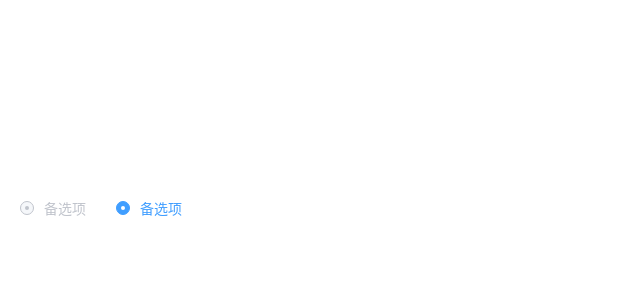
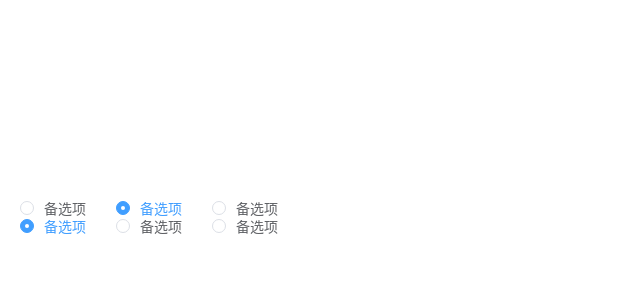
Before and after one commit to liangjiayu/ko-vue-ui, a Vue app: page / in a window 1280 px wide. Shown: the top 300 px of the page, without its empty margins (0-640 px from the left). Built offline with nearby package versions, Linux system fonts and the light colour scheme.

Commit message:
feature: 单选组组件

```diff
--- a/examples/App.vue
+++ b/examples/App.vue
@@ -14,7 +14,7 @@
 // import demo from '../src/components/message/demo';
 // import demo from '../src/components/alert/demo';
 // import demo from '../src/components/row/demo';
-import demo from '../src/components/radio/demo';
+import demo from '../src/components/radio-group/demo';
 
 export default {
   name: 'App',
--- /dev/null
+++ b/src/components/radio-group/demo.vue
@@ -0,0 +1,23 @@
+<template>
+  <div>
+    <ko-radio-group v-model="radio">
+      <ko-radio :label="3">备选项</ko-radio>
+      <ko-radio :label="6">备选项</ko-radio>
+      <ko-radio :label="9">备选项</ko-radio>
+    </ko-radio-group>
+    <ko-radio :label="3" v-model="radio2">备选项</ko-radio>
+    <ko-radio :label="6" v-model="radio2">备选项</ko-radio>
+    <ko-radio :label="9" v-model="radio2">备选项</ko-radio>
+  </div>
+</template>
+
+<script>
+export default {
+  data() {
+    return {
+      radio: 6,
+      radio2: 3,
+    };
+  },
+};
+</script>
--- /dev/null
+++ b/src/components/radio-group/index.ts
@@ -0,0 +1,8 @@
+import KoRadioGroup from './index.vue';
+
+// eslint-disable-next-line
+KoRadioGroup.install = function(Vue: any) {
+  Vue.component(KoRadioGroup.options.name, KoRadioGroup);
+};
+
+export default KoRadioGroup;
--- /dev/null
+++ b/src/components/radio-group/index.vue
@@ -0,0 +1,34 @@
+<template>
+  <div>
+    <slot></slot>
+  </div>
+</template>
+
+
+<script lang="ts">
+import Vue from 'vue';
+
+export default Vue.extend({
+  name: 'ko-radio-group',
+
+  provide(): unknown {
+    return {
+      RadioGroup: this,
+    };
+  },
+
+  props: {
+    value: {},
+    disabled: {
+      type: Boolean,
+      default: false,
+    },
+  },
+
+  methods: {
+    changeValue(val: unknown) {
+      this.$emit('input', val);
+    },
+  },
+});
+</script>
--- a/src/components/radio/demo.vue
+++ /dev/null
@@ -1,16 +0,0 @@
-<template>
-  <div>
-    <ko-radio v-model="radio" label="1" disabled>备选项</ko-radio>
-    <ko-radio v-model="radio" :label="2">备选项</ko-radio>
-  </div>
-</template>
-
-<script>
-export default {
-  data() {
-    return {
-      radio: 2,
-    };
-  },
-};
-</script>
--- a/src/components/radio/index.vue
+++ b/src/components/radio/index.vue
@@ -30,32 +30,56 @@
 
 <script lang="ts">
 import Vue from 'vue';
+import { insertType } from '../../utils/types';
 
-export default Vue.extend({
+export interface KoRadioType {
+  RadioGroup: any;
+}
+
+let KoRadio = insertType<KoRadioType, Vue>(Vue);
+
+export default KoRadio.extend({
   name: 'ko-radio',
+
+  inject: {
+    RadioGroup: {
+      from: 'RadioGroup',
+      default: null,
+    },
+  },
 
   props: {
     value: {},
     label: {},
-    disabled: {
-      type: Boolean,
-    },
-    name: {
-      type: String,
-    },
+    disabled: Boolean,
+    name: String,
+  },
+
+  data() {
+    return {};
   },
 
   computed: {
     currentValue: {
-      get(): any {
-        return this.value;
+      get(): unknown {
+        return this.isGroup ? this.RadioGroup.value : this.value;
       },
-      set(val: any) {
+      set(val: unknown) {
         this.$emit('input', val);
       },
     },
 
+    isGroup() {
+      if (this.RadioGroup) {
+        return true;
+      }
+      return false;
+    },
+
     isDisabled(): boolean {
+      if (this.isGroup) {
+        return this.RadioGroup.disabled;
+      }
       return this.disabled;
     },
 
@@ -67,7 +91,8 @@ export default Vue.extend({
   methods: {
     handleChange() {
       this.currentValue = this.label;
-      this.$emit('change', this.currentValue);
+      this.$emit('change', this.label);
+      this.isGroup && this.RadioGroup.changeValue(this.label);
     },
   },
 });
--- a/src/index.ts
+++ b/src/index.ts
@@ -6,8 +6,9 @@ import Alert from './components/alert';
 import Row from './components/row';
 import Col from './components/col';
 import Radio from './components/radio';
+import RadioGroup from './components/radio-group';
 
-const components = [button, icon, iconx, Alert, Row, Col, Radio];
+const components = [button, icon, iconx, Alert, Row, Col, Radio, RadioGroup];
 
 // eslint-disable-next-line
 function install(Vue: any) {
--- /dev/null
+++ b/src/utils/types.ts
@@ -0,0 +1,11 @@
+import Vue, { VueConstructor } from 'vue';
+
+/**
+ *  插入类型 暂用于 inject 的数据问题
+ * @param vue
+ * @example
+ *  insertType<types,Vue>(Vue)
+ */
+export function insertType<T, V extends Vue>(v: VueConstructor) {
+  return v as VueConstructor<V & T>;
+}
--- a/tsconfig.json
+++ b/tsconfig.json
@@ -1,5 +1,6 @@
 {
   "compilerOptions": {
+    "noImplicitAny": true,
     "target": "esnext",
     "module": "esnext",
     "strict": true,
```
Also changed, not shown: .eslintrc.js.
